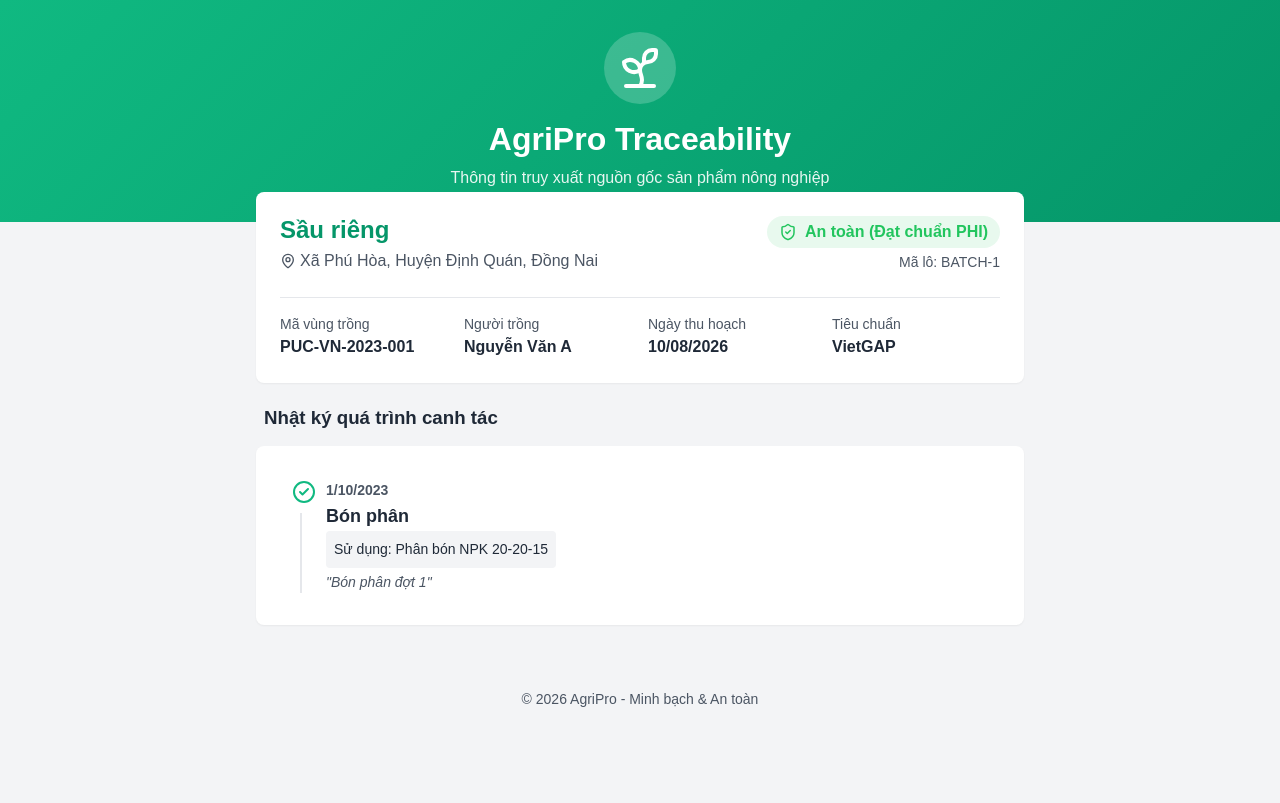
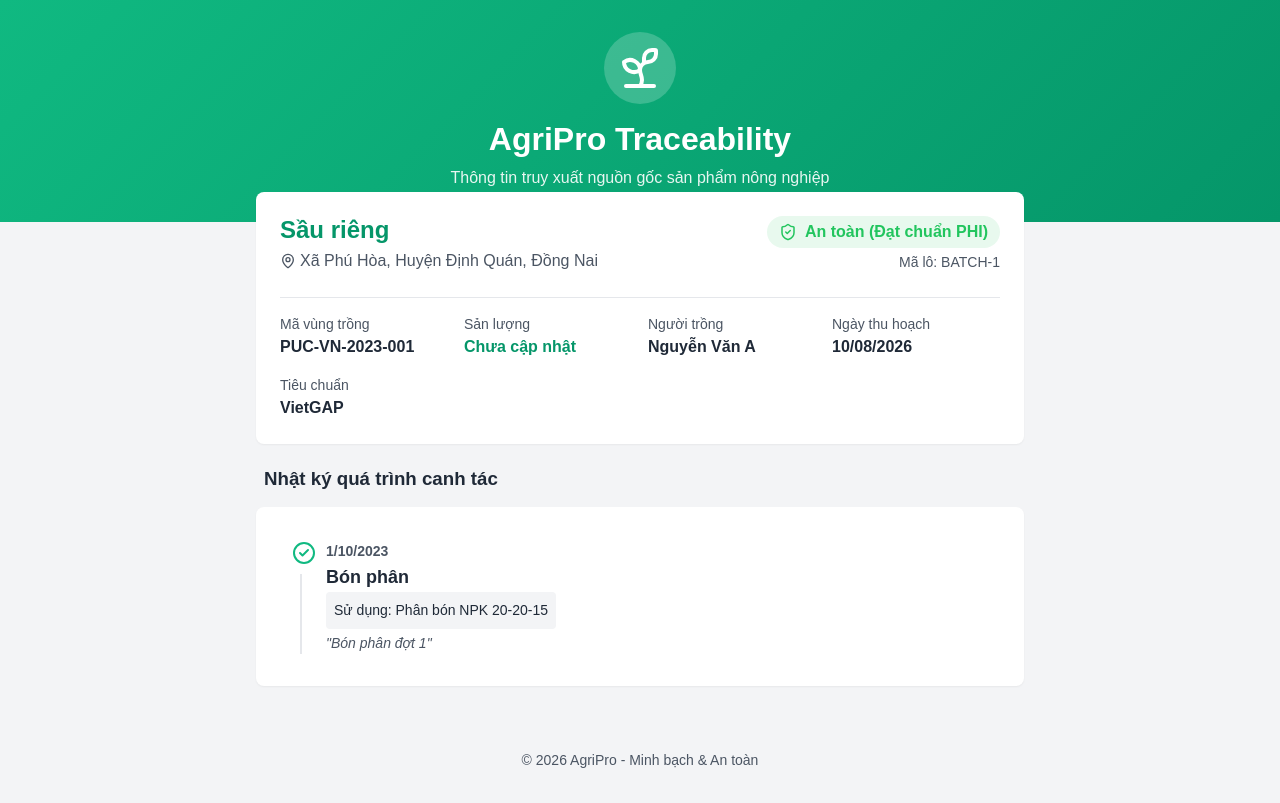
Before and after one commit to chanhhoc2020-web/agripro-app, a React (Vite) app: page /trace/1 in a window 1280 px wide. Built offline with nearby package versions, Linux system fonts and the light colour scheme.

Commit message:
feat: show packaging yield and harvest date in traceability page

```diff
--- a/src/context/AppContext.jsx
+++ b/src/context/AppContext.jsx
@@ -22,6 +22,11 @@
     return saved ? JSON.parse(saved) : initialFarmLogs;
   });
 
+  const [batches, setBatches] = useState(() => {
+    const saved = localStorage.getItem('agripro_batches');
+    return saved ? JSON.parse(saved) : [];
+  });
+
   const [user, setUser] = useState(() => {
     const saved = localStorage.getItem('agripro_user');
     return saved ? JSON.parse(saved) : null;
@@ -39,6 +44,10 @@
   useEffect(() => {
     localStorage.setItem('agripro_farmLogs', JSON.stringify(farmLogs));
   }, [farmLogs]);
+
+  useEffect(() => {
+    localStorage.setItem('agripro_batches', JSON.stringify(batches));
+  }, [batches]);
 
   useEffect(() => {
     if (user) {
@@ -139,12 +148,17 @@
     setFarmLogs([...farmLogs, { ...log, log_id: `log-${Date.now()}` }]);
   };
 
+  const addBatch = (batch) => {
+    setBatches([...batches, batch]);
+  };
+
   return (
     <AppContext.Provider value={{
       user, login, logout,
       plantingZones, addZone, updateZone, deleteZone,
       inventory, addInventoryItem, updateStock,
       farmLogs, addFarmLog,
+      batches, addBatch,
       bannedIngredients
     }}>
       {children}
--- a/src/pages/TraceabilityPage.jsx
+++ b/src/pages/TraceabilityPage.jsx
@@ -6,15 +6,19 @@
 
 const TraceabilityPage = () => {
   const { hash } = useParams();
-  const { plantingZones, farmLogs, inventory } = useAppContext();
+  const { plantingZones, farmLogs, inventory, batches, addBatch } = useAppContext();
 
-  // Mocking data retrieval based on hash
-  // In a real app, we would fetch a HarvestBatch by public_hash_token
-  // For demo, we just get the first PUC and its logs
-  const zone = plantingZones[0];
+  const currentBatch = batches?.find(b => b.hash === hash) || null;
+  const activePucCode = currentBatch?.pucCode || plantingZones[0]?.puc_code;
+  const zone = plantingZones.find(z => z.puc_code === activePucCode) || plantingZones[0];
   const logs = farmLogs.filter(l => l.puc_code === zone?.puc_code).sort((a, b) => new Date(a.timestamp) - new Date(b.timestamp));
 
   const [generatedHash, setGeneratedHash] = React.useState('demo-hash-123');
+  const [formData, setFormData] = React.useState({
+    pucCode: zone?.puc_code || '',
+    harvestDate: new Date().toISOString().split('T')[0],
+    yieldAmt: 1000
+  });
 
   const qrUrl = `${window.location.origin}/trace/${hash || generatedHash}`;
 
@@ -44,17 +48,17 @@
             <h3 style={{ marginBottom: 'var(--spacing-4)' }}>Thông tin lô hàng</h3>
             <div className="input-group">
               <label className="input-label">Mã Vùng Trồng (PUC)</label>
-              <select className="input-field" defaultValue={zone?.puc_code}>
+              <select className="input-field" value={formData.pucCode} onChange={e => setFormData({...formData, pucCode: e.target.value})}>
                 {plantingZones.map(z => <option key={z.id} value={z.puc_code}>{z.puc_code} - {z.zone_name}</option>)}
               </select>
             </div>
             <div className="input-group">
               <label className="input-label">Ngày thu hoạch</label>
-              <input type="date" className="input-field" defaultValue={new Date().toISOString().split('T')[0]} />
+              <input type="date" className="input-field" value={formData.harvestDate} onChange={e => setFormData({...formData, harvestDate: e.target.value})} />
             </div>
             <div className="input-group">
               <label className="input-label">Sản lượng đóng gói (kg)</label>
-              <input type="number" className="input-field" defaultValue={1000} />
+              <input type="number" className="input-field" value={formData.yieldAmt} onChange={e => setFormData({...formData, yieldAmt: Number(e.target.value)})} />
             </div>
             <button
               type="button"
@@ -63,6 +67,12 @@
               onClick={() => {
                 const newHash = 'BATCH-' + Date.now().toString(36).toUpperCase();
                 setGeneratedHash(newHash);
+                addBatch({
+                  hash: newHash,
+                  pucCode: formData.pucCode,
+                  harvestDate: formData.harvestDate,
+                  yieldAmt: formData.yieldAmt
+                });
                 alert('Khởi tạo Lô hàng và Mã QR thành công!');
               }}
             >
@@ -125,12 +135,16 @@
               <p style={{ fontWeight: 600 }}>{zone?.puc_code}</p>
             </div>
             <div>
+              <p style={{ fontSize: '0.875rem', color: 'var(--text-secondary)' }}>Sản lượng</p>
+              <p style={{ fontWeight: 600, color: 'var(--primary-dark)' }}>{currentBatch?.yieldAmt ? `${currentBatch.yieldAmt} kg` : 'Chưa cập nhật'}</p>
+            </div>
+            <div>
               <p style={{ fontSize: '0.875rem', color: 'var(--text-secondary)' }}>Người trồng</p>
               <p style={{ fontWeight: 600 }}>{[...new Set(logs.map(log => log.operator_name).filter(Boolean))].join(', ') || 'Đang cập nhật'}</p>
             </div>
             <div>
               <p style={{ fontSize: '0.875rem', color: 'var(--text-secondary)' }}>Ngày thu hoạch</p>
-              <p style={{ fontWeight: 600 }}>10/08/2026</p>
+              <p style={{ fontWeight: 600 }}>{currentBatch?.harvestDate ? new Date(currentBatch.harvestDate).toLocaleDateString('vi-VN') : '10/08/2026'}</p>
             </div>
             <div>
               <p style={{ fontSize: '0.875rem', color: 'var(--text-secondary)' }}>Tiêu chuẩn</p>
```
